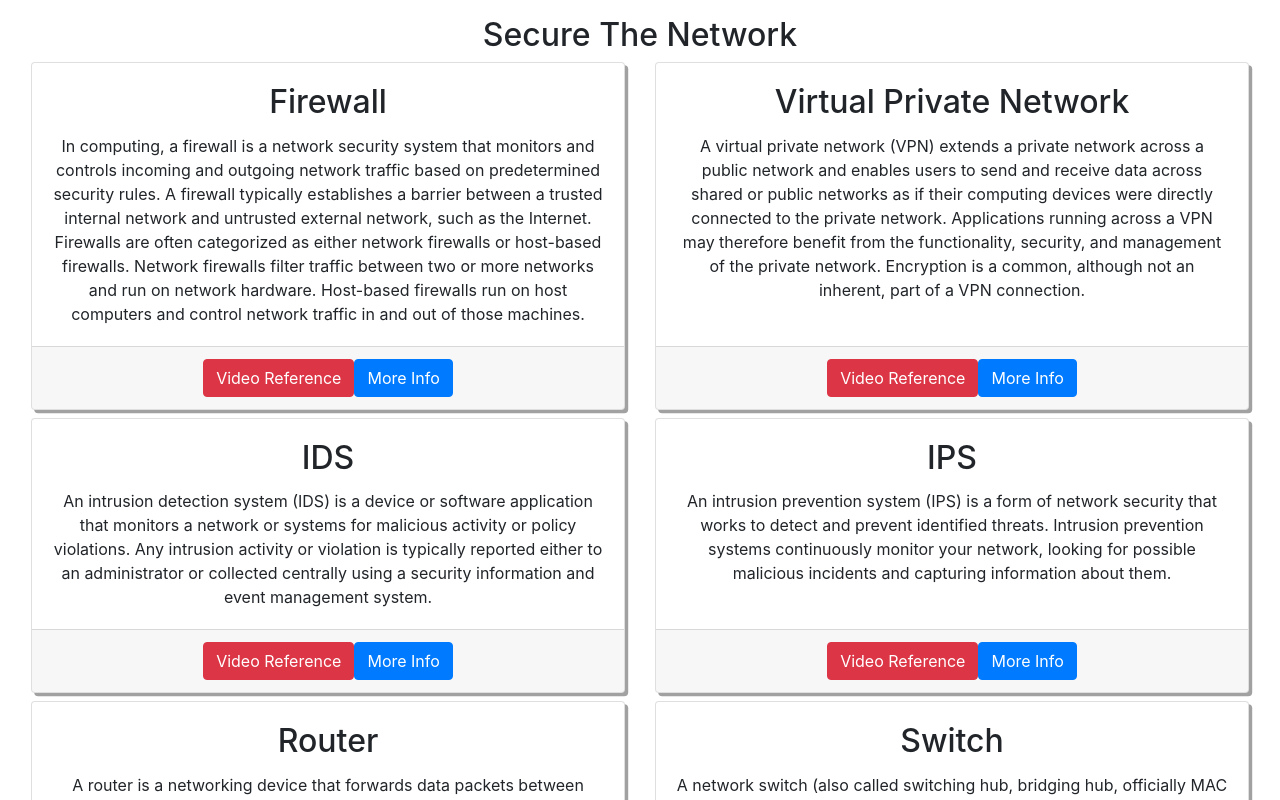
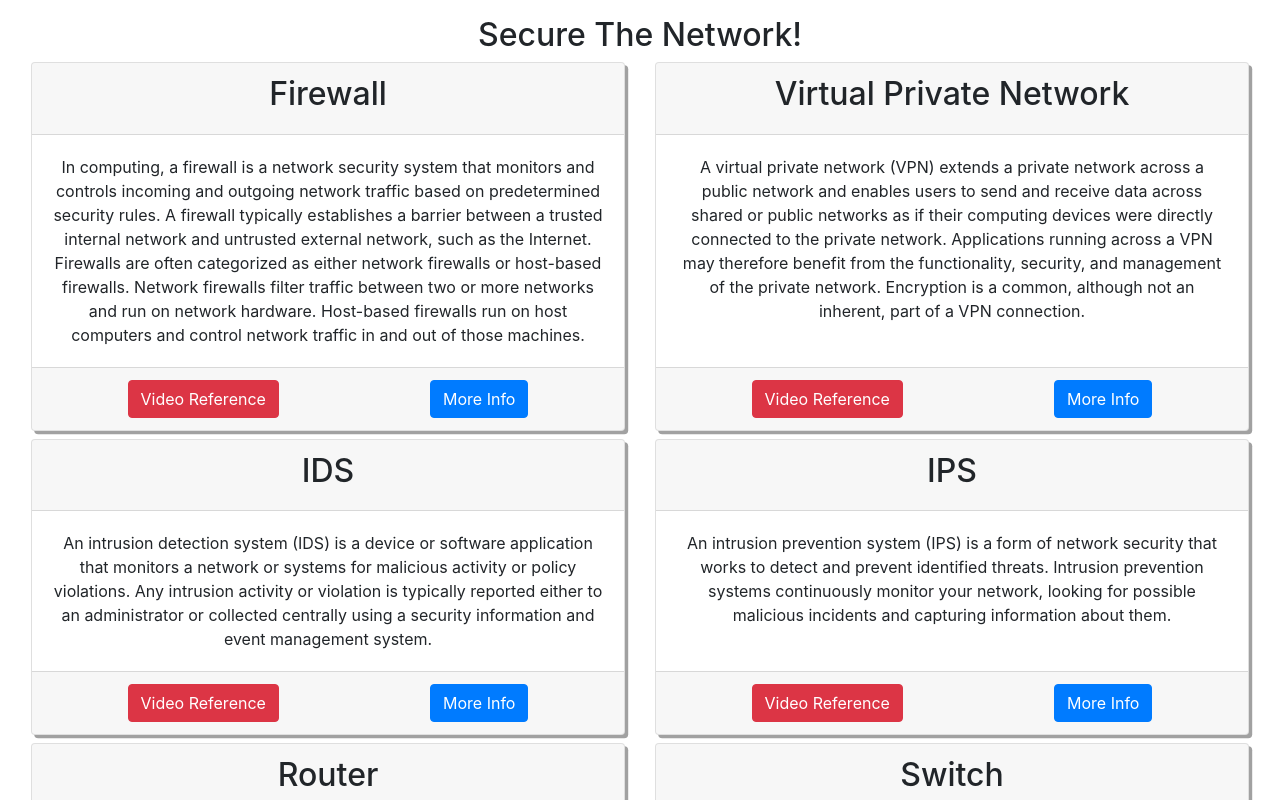
Before and after one commit to skoobydont/gaslight-project, a React (Create React App) app: page / in a window 1280 px wide. Shown: the top 800 px of the page. Built offline with nearby package versions, Linux system fonts and the light colour scheme.

Commit message:
used flexrow for button spacing

```diff
--- a/src/components/ITitem.js
+++ b/src/components/ITitem.js
@@ -8,11 +8,13 @@ const ITitem = ({ items }) => {
             { items.map((item) => (
                 <div className="items col-12 col-md-6">
                     <div className="card h-100">
+                        <div className="card-header">
+                            <h2>{item.name}</h2>
+                        </div>
                         <div className="card-body">
-                            <h2 className="card-title">{item.name}</h2>
                             <p className="card-text">{item.description}</p>
                         </div>
-                        <div className="card-footer">
+                        <div className="card-footer d-flex justify-content-around">
                             <a href={item.more_info.youtube} rel="noopener noreferrer" target="_blank" className="btn btn-danger">Video Reference</a>
                             <a href={item.more_info.wikipedia} rel="noopener noreferrer" target="_blank" className="btn btn-primary">More Info</a>
                         </div>
--- a/src/components/ItemList.js
+++ b/src/components/ItemList.js
@@ -12,7 +12,7 @@ class ItemList extends Component {
     render() {
         return (
             <div className="itemList">
-                <h2>Secure The Network</h2>
+                <h2>Secure The Network!</h2>
                 <ITitem items={this.state.items}/>
             </div>
         )
```
